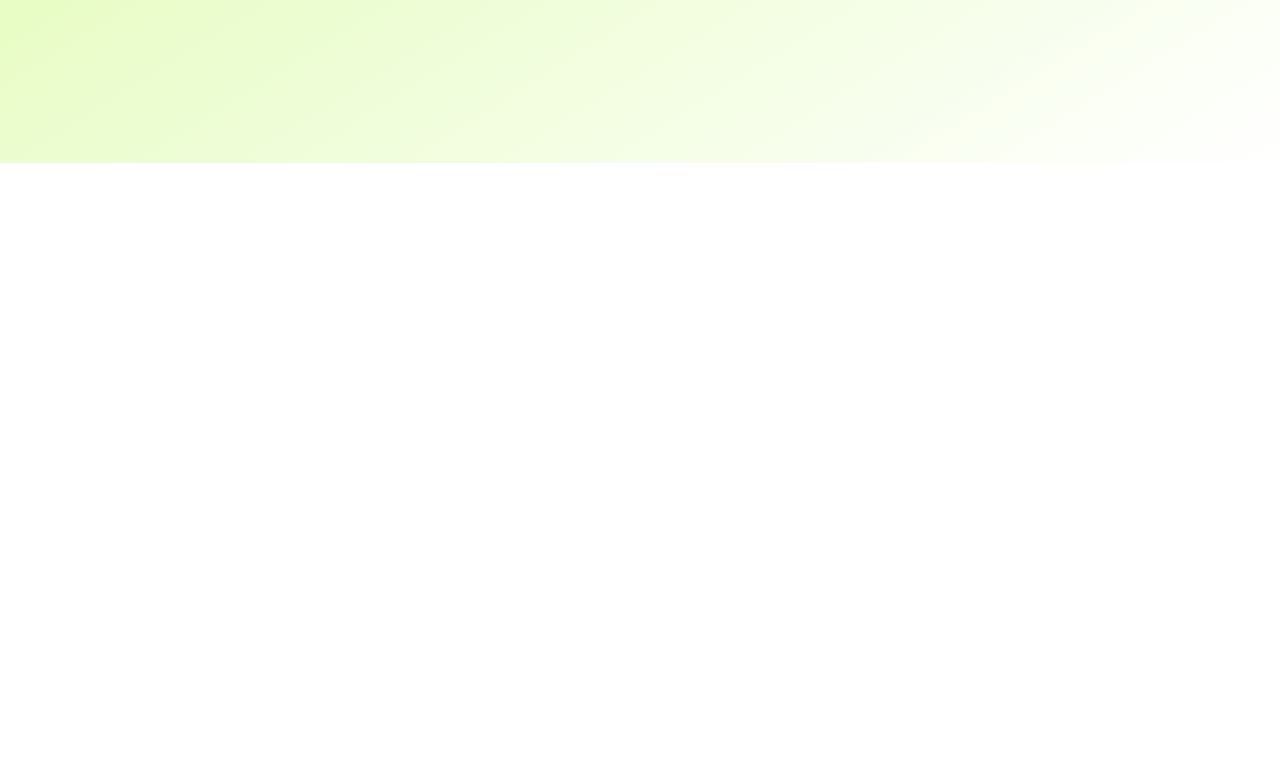
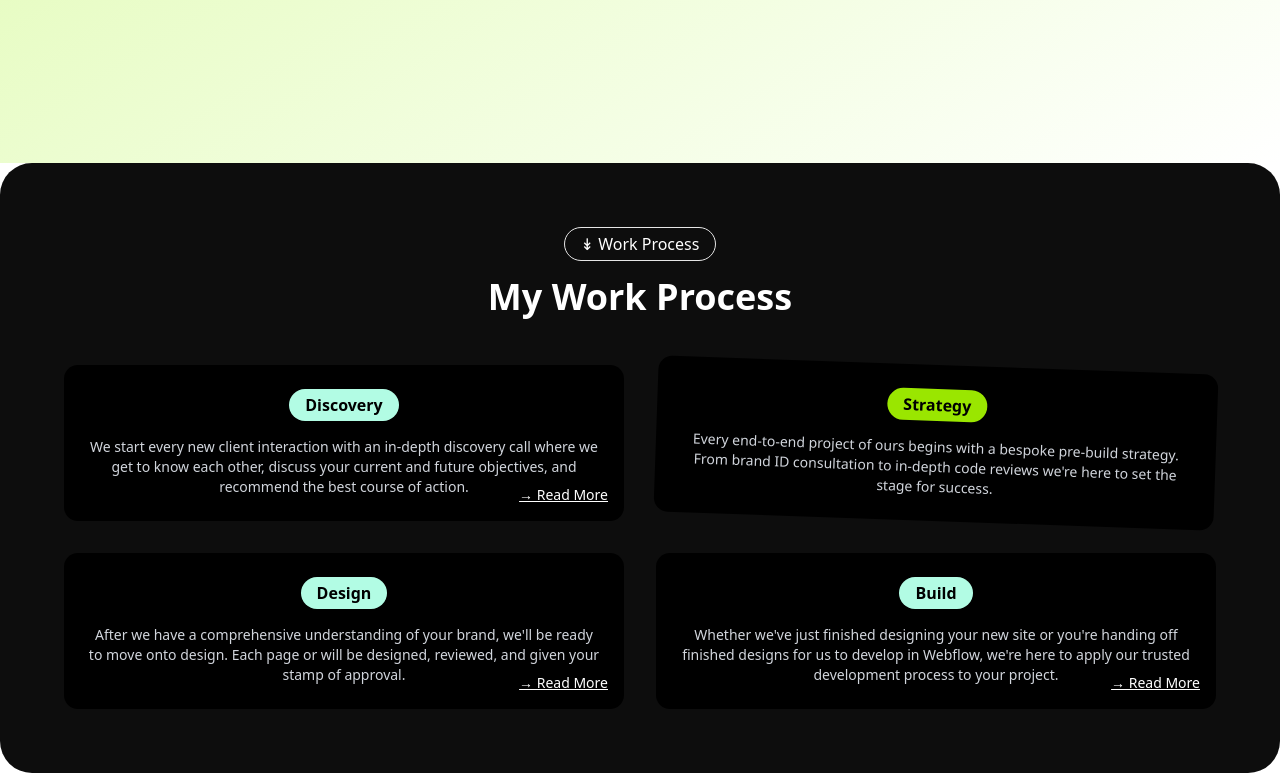
Before and after one commit to minhaj-uddin-arif-23/develop-ui-task, a Next.js app: page / in a window 1280 px wide. Shown: the part 2425-3198 px from the top of the page. Before the commit the page ends 2588 px from the top, so only its background shows below. Built offline with nearby package versions, Linux system fonts and the light colour scheme.

Commit message:
work process section added

```diff
--- a/src/app/page.tsx
+++ b/src/app/page.tsx
@@ -12,7 +12,7 @@ export default function Home() {
       <HeroSection />
       <Skills />
       <Development />
-      {/* <WorkProcess /> */}
+      <WorkProcess />
       {/* <ContactSection /> */}
     </div>
   );
```
